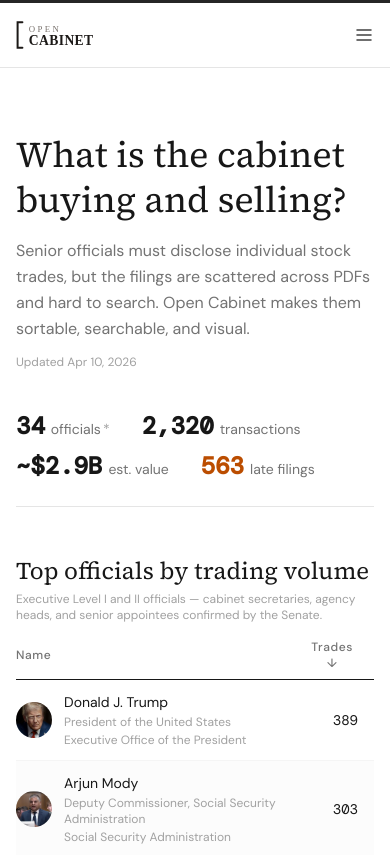
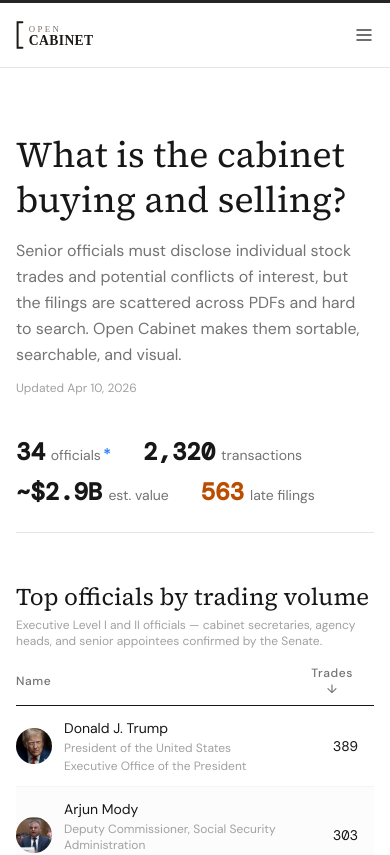
Before and after one commit to tbrown034/open-cabinet, a Next.js app: page / in a window 390 px wide. Shown: the top 855 px of the page. Built offline with nearby package versions, Linux system fonts and the light colour scheme.

Commit message:
UI fixes: date on news, conflicts in hero, blue asterisk, admin nav
- "In the News" last updated shows actual date (not static "April 2026")
- Hero lede: added "and potential conflicts of interest"
- Officials asterisk: bigger, blue, clearly a link
- Admin link in desktop nav and mobile menu

```diff
--- a/app/officials/[slug]/page.tsx
+++ b/app/officials/[slug]/page.tsx
@@ -251,7 +251,12 @@
               disclosures from major outlets.
             </p>
             <p className="text-xs text-neutral-400 mb-6">
-              AI-assisted search. Last updated April 2026.
+              AI-assisted search. Last updated{" "}
+              {new Date().toLocaleDateString("en-US", {
+                month: "short",
+                day: "numeric",
+                year: "numeric",
+              })}.
             </p>
             <div className="space-y-4">
               {news.map((item, i) => (
--- a/app/page.tsx
+++ b/app/page.tsx
@@ -45,9 +45,10 @@
               buying and selling?
             </h1>
             <p className="text-neutral-500 max-w-xl leading-relaxed">
-              Senior officials must disclose individual stock trades, but the
-              filings are scattered across PDFs and hard to search. Open Cabinet
-              makes them sortable, searchable, and visual.
+              Senior officials must disclose individual stock trades and
+              potential conflicts of interest, but the filings are scattered
+              across PDFs and hard to search. Open Cabinet makes them
+              sortable, searchable, and visual.
             </p>
             <p className="text-xs text-neutral-400 mt-3">
               Updated{" "}
@@ -93,7 +94,7 @@
             <span className="text-2xl font-semibold text-neutral-900 font-[family-name:var(--font-dm-mono)] tabular-nums mr-1.5">
               {totalOfficials}
             </span>
-            officials<a href="#coverage-note" className="text-neutral-400 hover:text-neutral-600 ml-0.5 no-underline">*</a>
+            officials<a href="#coverage-note" className="text-blue-500 hover:text-blue-700 ml-0.5 text-base font-bold no-underline">*</a>
           </div>
           <div>
             <span className="text-2xl font-semibold text-neutral-900 font-[family-name:var(--font-dm-mono)] tabular-nums mr-1.5">
@@ -256,8 +257,12 @@
               ProPublica, CNBC, NOTUS, and other outlets.
             </p>
             <p className="text-xs text-neutral-400 mb-6">
-              Collected via AI-assisted search. Checked daily. Last updated
-              April 2026.
+              Collected via AI-assisted search. Checked daily. Last updated{" "}
+              {new Date().toLocaleDateString("en-US", {
+                month: "short",
+                day: "numeric",
+                year: "numeric",
+              })}.
             </p>
             <div className="space-y-4">
               {recentNews.map((item, i) => (
```
